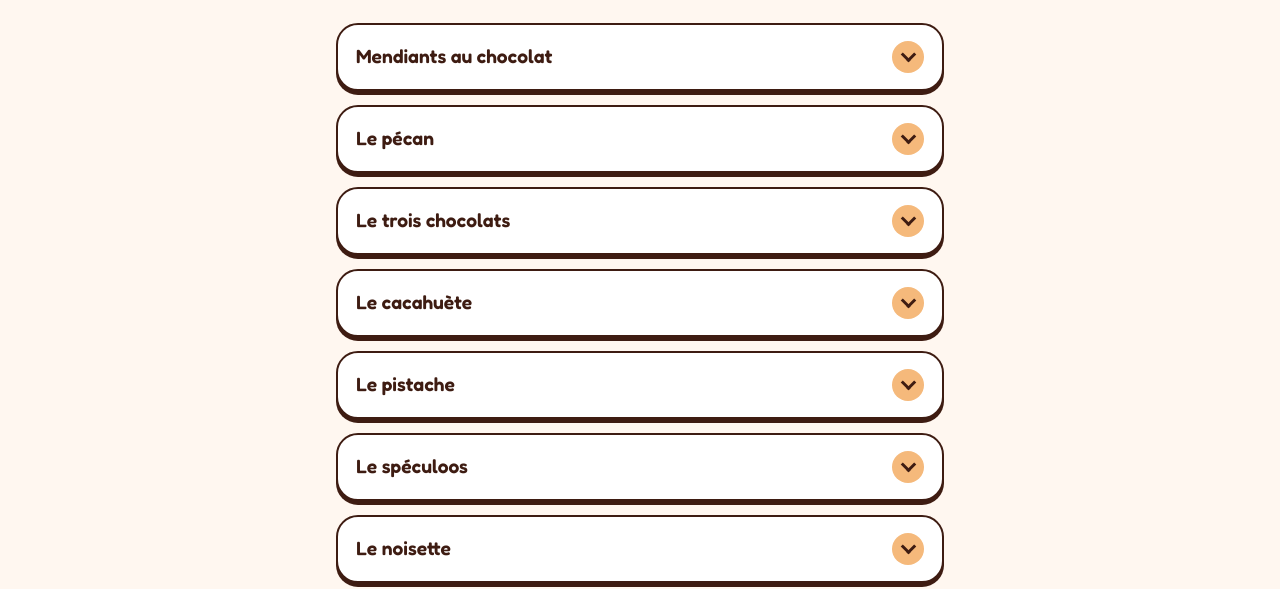
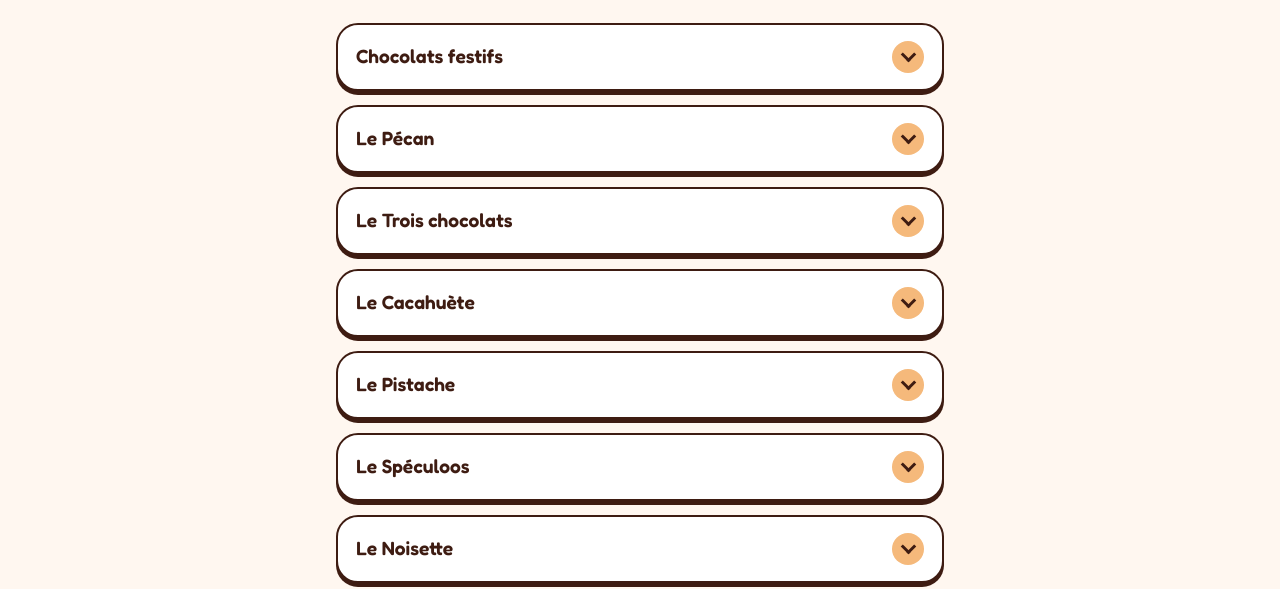
Before and after one commit to LeTempsDunCookie/LeTempsDunCookie.github.io, a plain HTML site: page index.html in a window 1280 px wide. Shown: the part 241-830 px from the top of the page. Drawn offline with Linux system fonts and the light colour scheme.

Commit message:
Chocolats festifs : renommage, détail des paillettes ; majuscules sur les intitulés

```diff
--- a/index.html
+++ b/index.html
@@ -72,37 +72,37 @@ footer{text-align:center;padding:14px 20px 40px;color:var(--brun-doux);font-size
 // Dans les ingrédients, ce qui est entre ( ) ou [ ] s'affiche automatiquement en italique.
 var PRODUITS = [
   {
-    nom: "Mendiants au chocolat",
-    ingredients: "Chocolat noir (pâte de cacao, sucre, beurre de cacao, émulsifiant : lécithine, arôme), chocolat blanc (sucre, poudre de lait entier, beurre de cacao, émulsifiant : lécithines, arômes), chocolat au lait (sucre, pâte de cacao, beurre de cacao, poudre de lait entier, lactosérum en poudre, émulsifiant : lécithines, arôme), amandes, cacahuètes, noisettes, pistaches, spéculoos [farine de blé, sucre, huiles (palme, colza), sirop de sucre candi, poudre à lever E500, sel, cannelle], petit beurre [farine de blé, sucre, beurre, lait écrémé en poudre, sel, poudres à lever (carbonates d'ammonium, carbonates de sodium), correcteur d'acidité (acide citrique), arôme], mini-smarties [sucre, pâte de cacao, lait écrémé en poudre, beurre de cacao, sirop de glucose, farine de blé, petit-lait filtré en poudre, matière grasse de lait anhydre, matières grasses végétales (palme, karité), amidon, émulsifiant (lécithines), colorants (rouge de betterave, caroténoïdes, curcumine), concentré de plantes (carthame, radis), concentré de spiruline, extrait de malt d'orge, agents d'enrobage (cire de carnauba, cire d'abeille blanche et jaune)], sésame, paillettes alimentaires.",
+    nom: "Chocolats festifs",
+    ingredients: "Chocolat noir (pâte de cacao, sucre, beurre de cacao, émulsifiant : lécithine, arôme), chocolat blanc (sucre, poudre de lait entier, beurre de cacao, émulsifiant : lécithines, arômes), chocolat au lait (sucre, pâte de cacao, beurre de cacao, poudre de lait entier, lactosérum en poudre, émulsifiant : lécithines, arôme), amandes, cacahuètes, noisettes, pistaches, spéculoos [farine de blé, sucre, huiles (palme, colza), sirop de sucre candi, poudre à lever E500, sel, cannelle], petit beurre [farine de blé, sucre, beurre, lait écrémé en poudre, sel, poudres à lever (carbonates d'ammonium, carbonates de sodium), correcteur d'acidité (acide citrique), arôme], mini-smarties [sucre, pâte de cacao, lait écrémé en poudre, beurre de cacao, sirop de glucose, farine de blé, petit-lait filtré en poudre, matière grasse de lait anhydre, matières grasses végétales (palme, karité), amidon, émulsifiant (lécithines), colorants (rouge de betterave, caroténoïdes, curcumine), concentré de plantes (carthame, radis), concentré de spiruline, extrait de malt d'orge, agents d'enrobage (cire de carnauba, cire d'abeille blanche et jaune)], sésame, paillettes alimentaires [support : E555 silicate alumino-potassique, colorant : E172 oxydes de fer et hydroxydes de fer].",
     allergenes: ["Amandes", "Noisettes", "Pistaches", "Arachides", "Gluten (blé, orge)", "Lait", "Sésame"]
   },
   {
-    nom: "Le pécan",
+    nom: "Le Pécan",
     ingredients: "Farine de blé, beurre (crème, ferments), sucre vergeoise (sucre, sirop de sucre inverti, anti-agglomérant : glycérol végétal, sucre caramélisé), chocolat noir (pâte de cacao, sucre, beurre de cacao, émulsifiant : lécithine, arôme), noix de pécan, sucre blanc, jaune d’œuf, levure chimique [poudre à lever (diphosphate de sodium, carbonates de sodium), amidon].",
     allergenes: ["Gluten (blé)", "Lait", "Œufs", "Noix de pécan"]
   },
   {
-    nom: "Le trois chocolats",
+    nom: "Le Trois chocolats",
     ingredients: "Farine de blé, beurre (crème, ferments), sucre vergeoise (sucre, sirop de sucre inverti, anti-agglomérant : glycérol végétal, sucre caramélisé), chocolat noir (pâte de cacao, sucre, beurre de cacao, émulsifiant : lécithine, arôme), chocolat blanc (sucre, poudre de lait entier, beurre de cacao, émulsifiant, lécithines, arômes), chocolat au lait (sucre, pâte de cacao, beurre de cacao, poudre de lait entier, lactosérum en poudre, émulsifiant, lécithines, arôme), sucre blanc, jaune d’œuf, levure chimique [poudre à lever (diphosphate de sodium, carbonates de sodium), amidon].",
     allergenes: ["Gluten (blé)", "Lait", "Œufs"]
   },
   {
-    nom: "Le cacahuète",
+    nom: "Le Cacahuète",
     ingredients: "Farine de blé, beurre (crème, ferments), sucre vergeoise (sucre, sirop de sucre inverti, anti-agglomérant : glycérol végétal, sucre caramélisé), chocolat noir (pâte de cacao, sucre, beurre de cacao, émulsifiant : lécithine, arôme), cacahuètes, sucre blanc, jaune d’œuf, levure chimique [poudre à lever (diphosphate de sodium, carbonates de sodium), amidon], fleur de sel.",
     allergenes: ["Gluten (blé)", "Lait", "Œufs", "Arachides"]
   },
   {
-    nom: "Le pistache",
+    nom: "Le Pistache",
     ingredients: "Farine de blé, beurre (crème, ferments), sucre vergeoise (sucre, sirop de sucre inverti, anti-agglomérant : glycérol végétal, sucre caramélisé), chocolat au lait (sucre, pâte de cacao, beurre de cacao, poudre de lait entier, lactosérum en poudre, émulsifiant, lécithines, arôme), pistaches, sucre blanc, jaune d’œuf, levure chimique [poudre à lever (diphosphate de sodium, carbonates de sodium), amidon].",
     allergenes: ["Gluten (blé)", "Lait", "Œufs", "Pistaches"]
   },
   {
-    nom: "Le spéculoos",
+    nom: "Le Spéculoos",
     ingredients: "Farine de blé, beurre (crème, ferments), chocolat noir (pâte de cacao, sucre, beurre de cacao, émulsifiant : lécithine, arôme), sucre vergeoise (sucre, sirop de sucre inverti, anti-agglomérant : glycérol végétal, sucre caramélisé), pâte de spéculoos [spéculoos, huile de colza, sucre, émulsifiant (lécithine de soja), acidifiant (acide citrique)], spéculoos [farine de blé, sucre, huiles (palme, colza), sirop de sucre candi, poudre à lever E500, sel, cannelle], sucre blanc, œufs, fécule de maïs, levure chimique [poudre à lever (diphosphate de sodium, carbonates de sodium), amidon], extrait naturel de vanille, sel.",
     allergenes: ["Gluten (blé)", "Lait", "Œufs", "Soja"]
   },
   {
-    nom: "Le noisette",
+    nom: "Le Noisette",
     ingredients: "Farine de blé, beurre (crème, ferments), sucre vergeoise (sucre, sirop de sucre inverti, anti-agglomérant : glycérol végétal, sucre caramélisé), chocolat noir (pâte de cacao, sucre, beurre de cacao, émulsifiant : lécithine, arôme), noisette, pâte à tartiner [sucre, noisettes, huile et matières grasses végétales (tournesol, sal, cacao), lait écrémé en poudre, cacao maigre en poudre, émulsifiant : lécithines de tournesol, extrait de vanille], sucre blanc, jaune d’œuf, levure chimique [poudre à lever (diphosphate de sodium, carbonates de sodium), amidon].",
     allergenes: ["Gluten (blé)", "Lait", "Œufs", "Noisettes"]
   },
```
